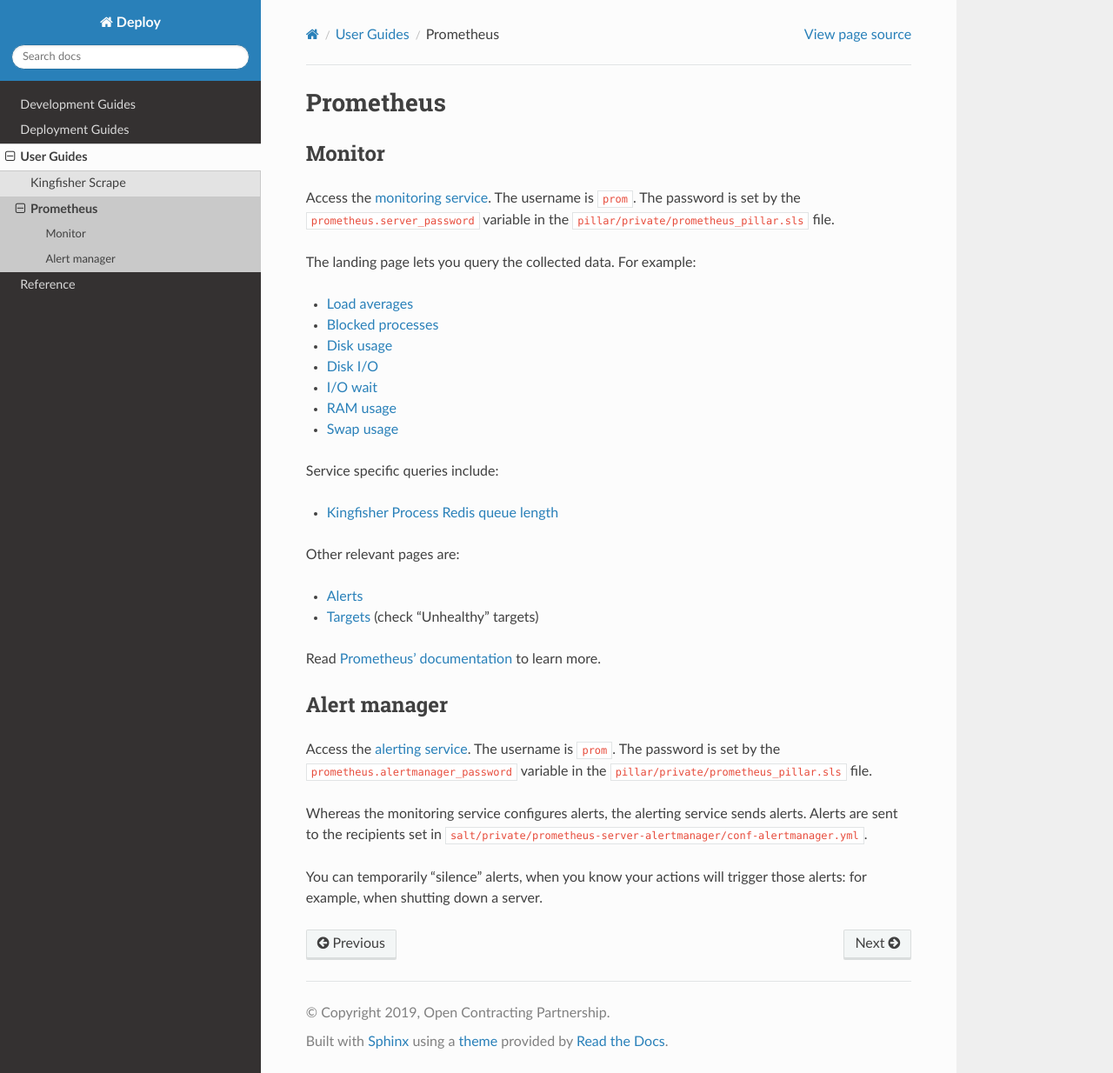
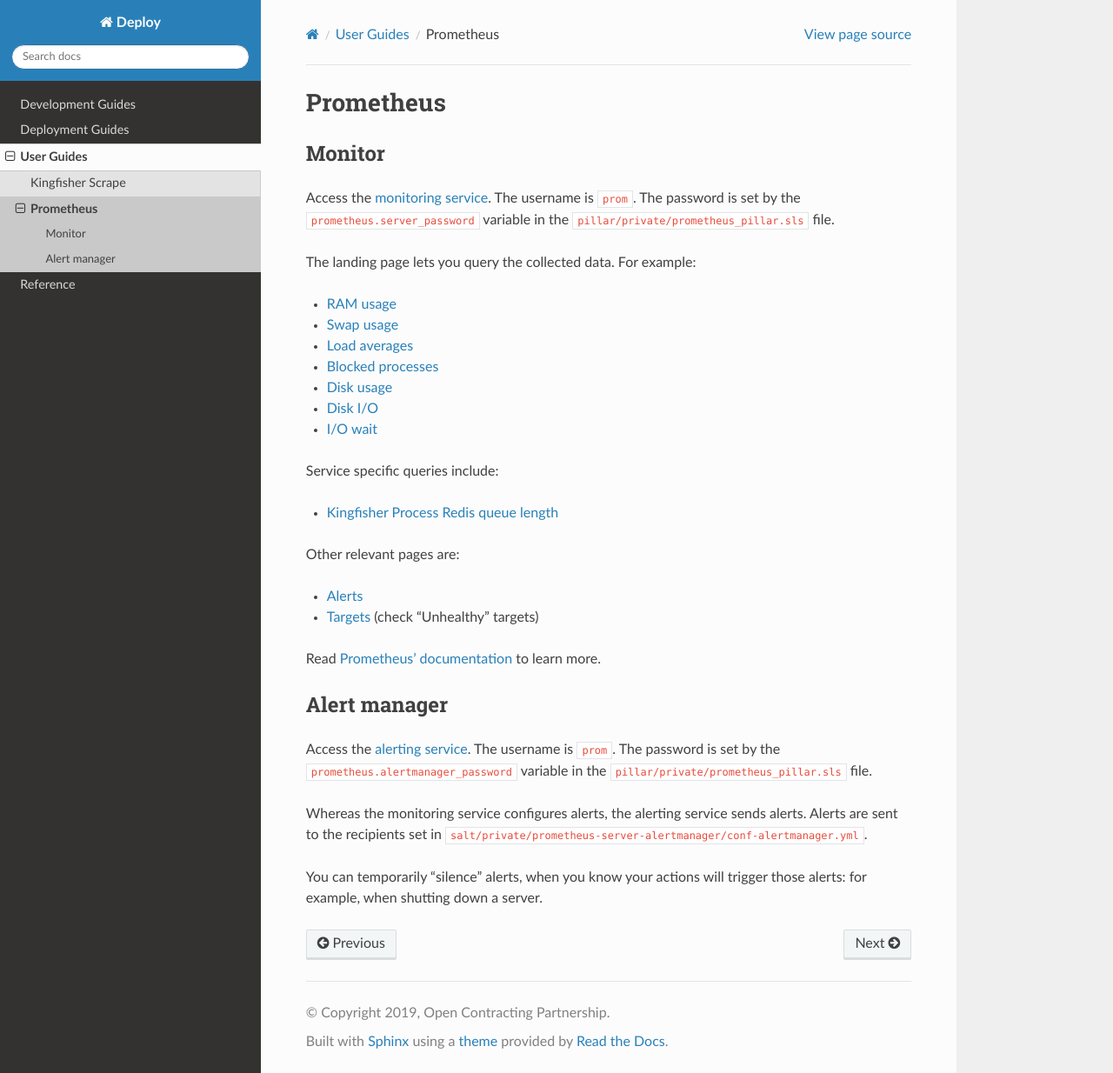
Before and after one commit to open-contracting/deploy, a Sphinx documentation site: the page built from docs/use/prometheus.rst, in a window 1280 px wide and 1234 px high. Shown: the whole window at 87% size. Built offline with Sphinx 7.4.7 and the Read the Docs theme 2.0.0, drawn with Linux system fonts in a browser that asks for light colours.

```diff
--- a/docs/use/prometheus.rst
+++ b/docs/use/prometheus.rst
@@ -8,13 +8,13 @@ Access the `monitoring service <http://monitor.prometheus.open-contracting.org>`
 
 The landing page lets you query the collected data. For example:
 
+* `RAM usage <https://monitor.prometheus.open-contracting.org/graph?g0.range_input=8w&g0.stacked=0&g0.expr=1%20-%20node_memory_MemAvailable_bytes%20%2F%20node_memory_MemTotal_bytes&g0.tab=0>`__
+* `Swap usage <https://monitor.prometheus.open-contracting.org/graph?g0.range_input=8w&g0.stacked=0&g0.expr=node_memory_SwapCached_bytes%20%2F%201024%20%2F%201024&g0.tab=0>`__
 * `Load averages <https://monitor.prometheus.open-contracting.org/graph?g0.range_input=8w&g0.stacked=0&g0.expr=node_load15%20%2F%20count(count(node_cpu_seconds_total)%20without%20(mode))%20without%20(cpu)&g0.tab=0>`__
 * `Blocked processes <https://monitor.prometheus.open-contracting.org/graph?g0.range_input=8w&g0.stacked=0&g0.expr=node_procs_blocked&g0.tab=0>`__
 * `Disk usage  <https://monitor.prometheus.open-contracting.org/graph?g0.range_input=8w&g0.stacked=0&g0.expr=1%20-%20node_filesystem_avail_bytes%20%2F%20node_filesystem_size_bytes%20%7Bmountpoint%3D%22%2F%22%7D&g0.tab=0>`__
 * `Disk I/O <https://monitor.prometheus.open-contracting.org/graph?g0.range_input=8w&g0.stacked=0&g0.expr=SUM(%7B__name__%3D~%22node_disk_io.*%22%7D)%20without%20(device)&g0.tab=0>`__
 * `I/O wait <https://monitor.prometheus.open-contracting.org/graph?g0.range_input=8w&g0.stacked=0&g0.expr=SUM(node_cpu_seconds_total%7Bmode%3D%22iowait%22%7D)%20without%20(cpu)&g0.tab=0>`__
-* `RAM usage <https://monitor.prometheus.open-contracting.org/graph?g0.range_input=8w&g0.stacked=0&g0.expr=1%20-%20node_memory_MemAvailable_bytes%20%2F%20node_memory_MemTotal_bytes&g0.tab=0>`__
-* `Swap usage <https://monitor.prometheus.open-contracting.org/graph?g0.range_input=8w&g0.stacked=0&g0.expr=node_memory_SwapCached_bytes%20%2F%201024%20%2F%201024&g0.tab=0>`__
 
 Service specific queries include:
 
```
